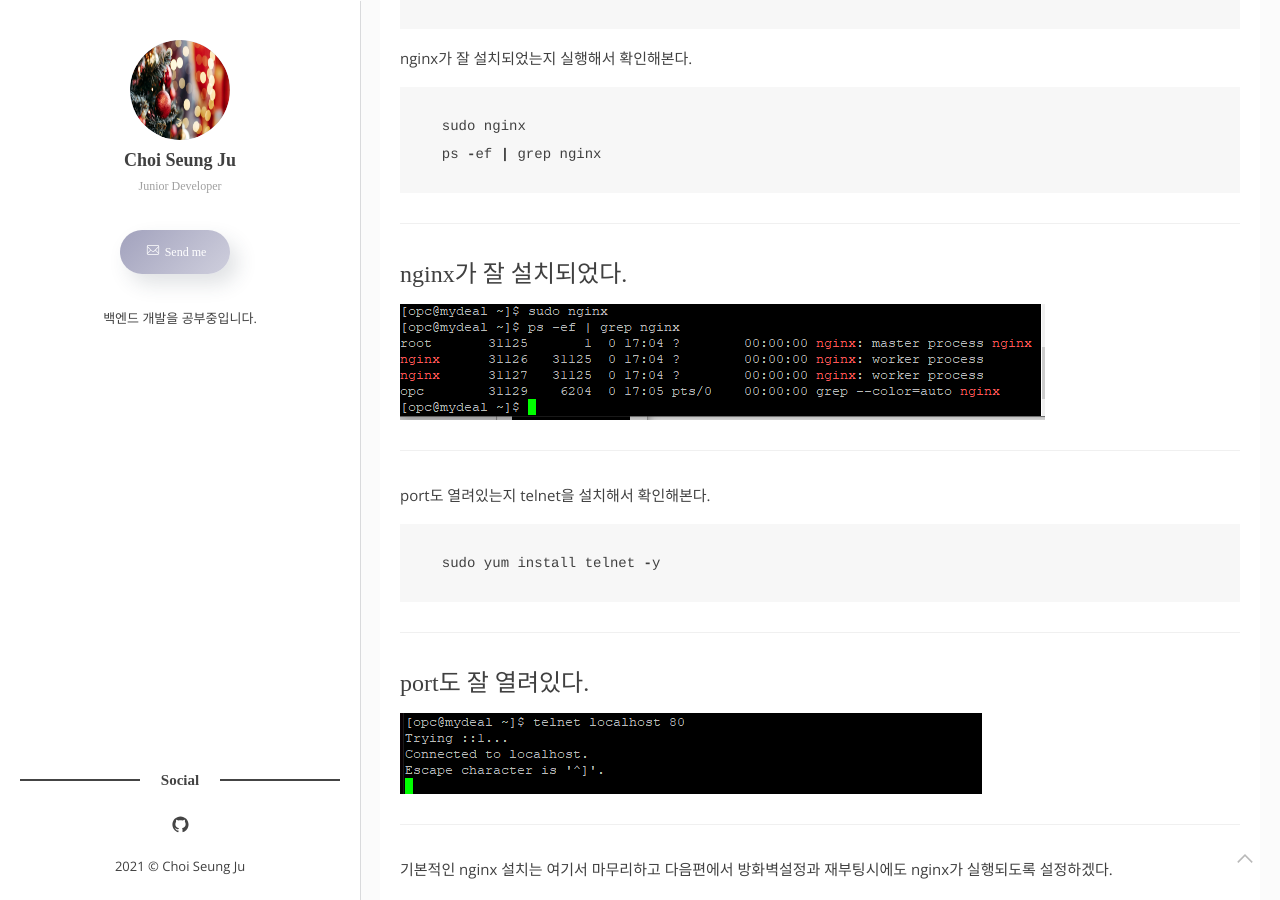
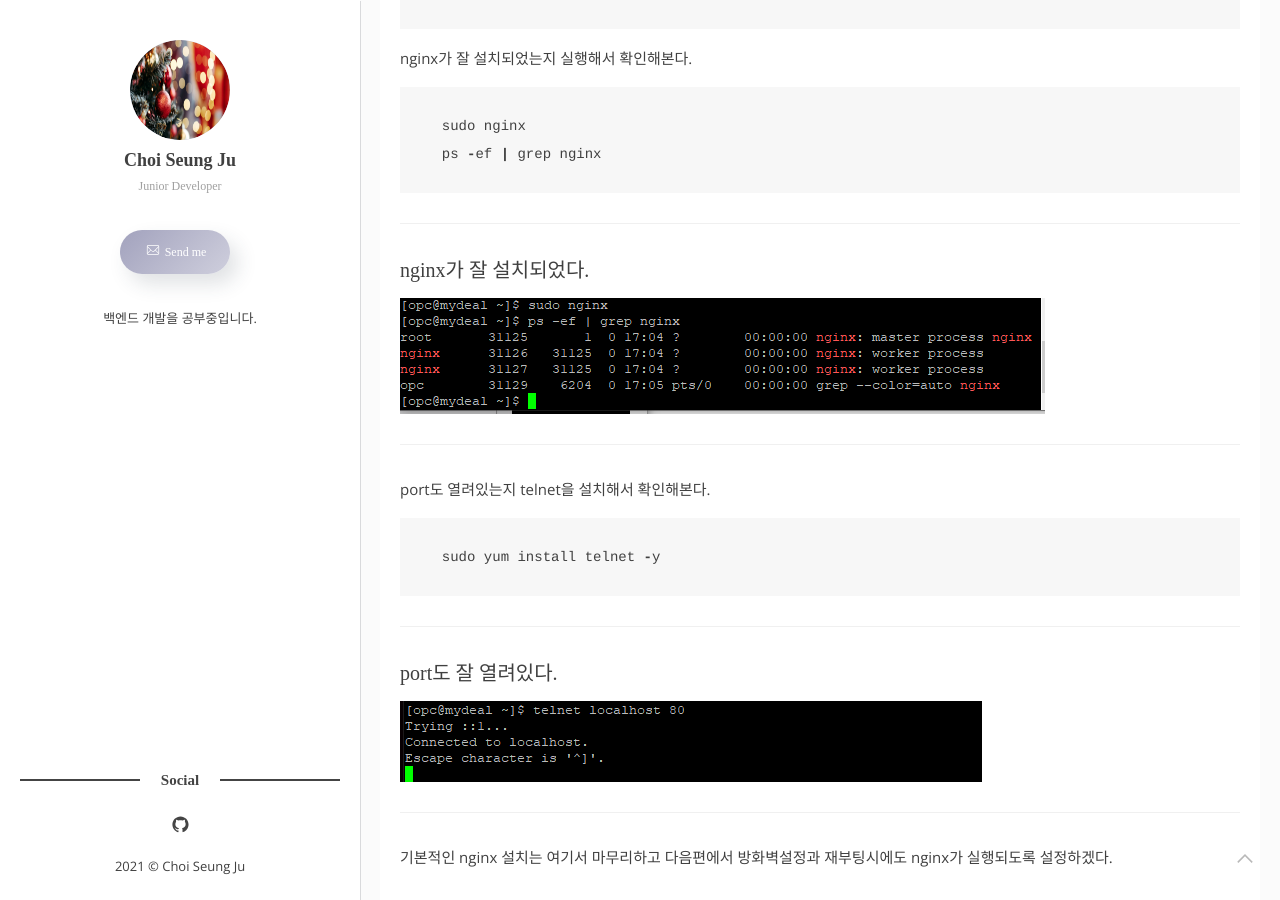
Before and after one commit to VictoryJu/VictoryJu.github.io, a Jekyll site: the page built from _posts/2021-02-28-Centos8.markdown, in a window 1280 px wide and 900 px high, scrolled down 1657 px. Built offline with Jekyll 4.4.1, drawn with Linux system fonts in a browser that asks for light colours; some web fonts are replaced; comment, search, counter and statistics services are not loaded.

```diff
--- a/_posts/2021-02-28-Centos8.markdown
+++ b/_posts/2021-02-28-Centos8.markdown
@@ -26,6 +26,7 @@ nginx를 설치하기전 yum 외부 저장소를 추가해주어야 한다.
 ### nginx repo 설정
 ![]({{site.baseurl}}/images/mydeal/nginx-repo설정.jpg)
 
+
 ***
 
 그 다음 아래의 명령어를 사용해 nginx를 설치한다.
@@ -43,7 +44,7 @@ nginx가 잘 설치되었는지 실행해서 확인해본다.
 
 ***
 
-### nginx가 잘 설치되었다.
+#### nginx가 잘 설치되었다.
 ![]({{site.baseurl}}/images/mydeal/start-nginx.PNG)
 
 ***
@@ -55,7 +56,7 @@ port도 열려있는지 telnet을 설치해서 확인해본다.
 
 ***
 
-### port도 잘 열려있다.
+#### port도 잘 열려있다.
 ![]({{site.baseurl}}/images/mydeal/nginx포트.PNG)
 
 ***
--- /dev/null
+++ b/google1c68f44968872a03.html
@@ -0,0 +1 @@
+google-site-verification: google1c68f44968872a03.html
```
